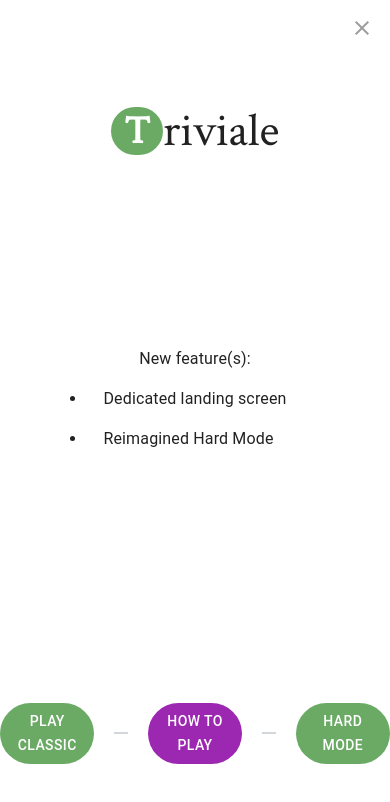
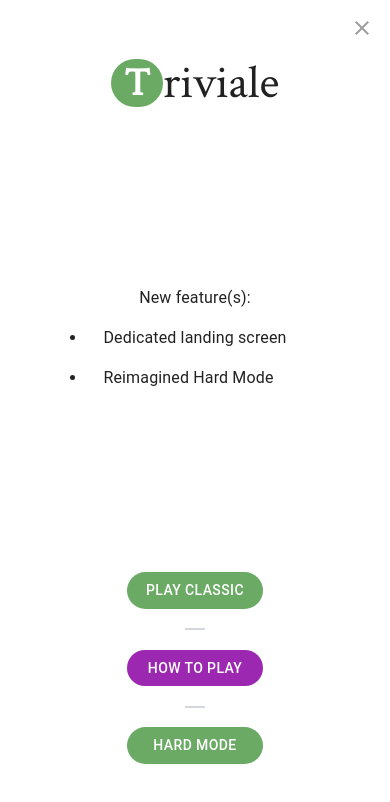
Before and after one commit to dotcomstar/Triviale, a React (Vite) app: page / in a window 390 px wide. Shown: the top 802 px of the page. Built offline with nearby package versions, Linux system fonts and the light colour scheme; what simple-zustand-devtools would draw is missing.

Commit message:
Adjust size for landing buttons on mobile

```diff
--- a/src/components/landingPage/LandingButton.tsx
+++ b/src/components/landingPage/LandingButton.tsx
@@ -13,7 +13,7 @@ const LandingButton = ({ children, color, onClick }: LandingButtonProps) => {
     <Button
       sx={{
         borderRadius: 10,
-        width: matches ? "25%" : "30%",
+        width: matches ? "25%" : "35%",
         fontWeight: "semibold",
       }}
       variant="contained"
--- a/src/components/landingPage/LandingDialog.tsx
+++ b/src/components/landingPage/LandingDialog.tsx
@@ -84,7 +84,7 @@ const LandingDialog = ({
           direction="row"
           justifyContent="center"
           alignItems="center"
-          sx={{ mt: 10 }}
+          sx={{ mt: matches ? 10 : 4 }}
         >
           <Typography translate="no" variant="h3">
             <Cell
@@ -110,7 +110,8 @@ const LandingDialog = ({
           justifyContent="center"
           alignItems="center"
           width={"100%"}
-          pb={6}
+          pb={3}
+          pt={4}
         >
           <Typography>{NEW_FEATURES_LABEL}</Typography>
           <List sx={{ listStyleType: "disc" }}>
@@ -121,7 +122,7 @@ const LandingDialog = ({
         </Stack>
 
         <Stack
-          direction={"row"}
+          direction={matches ? "row" : "column"}
           justifyContent="space-between"
           alignItems="center"
           width={matches ? "70%" : "100%"}
```
